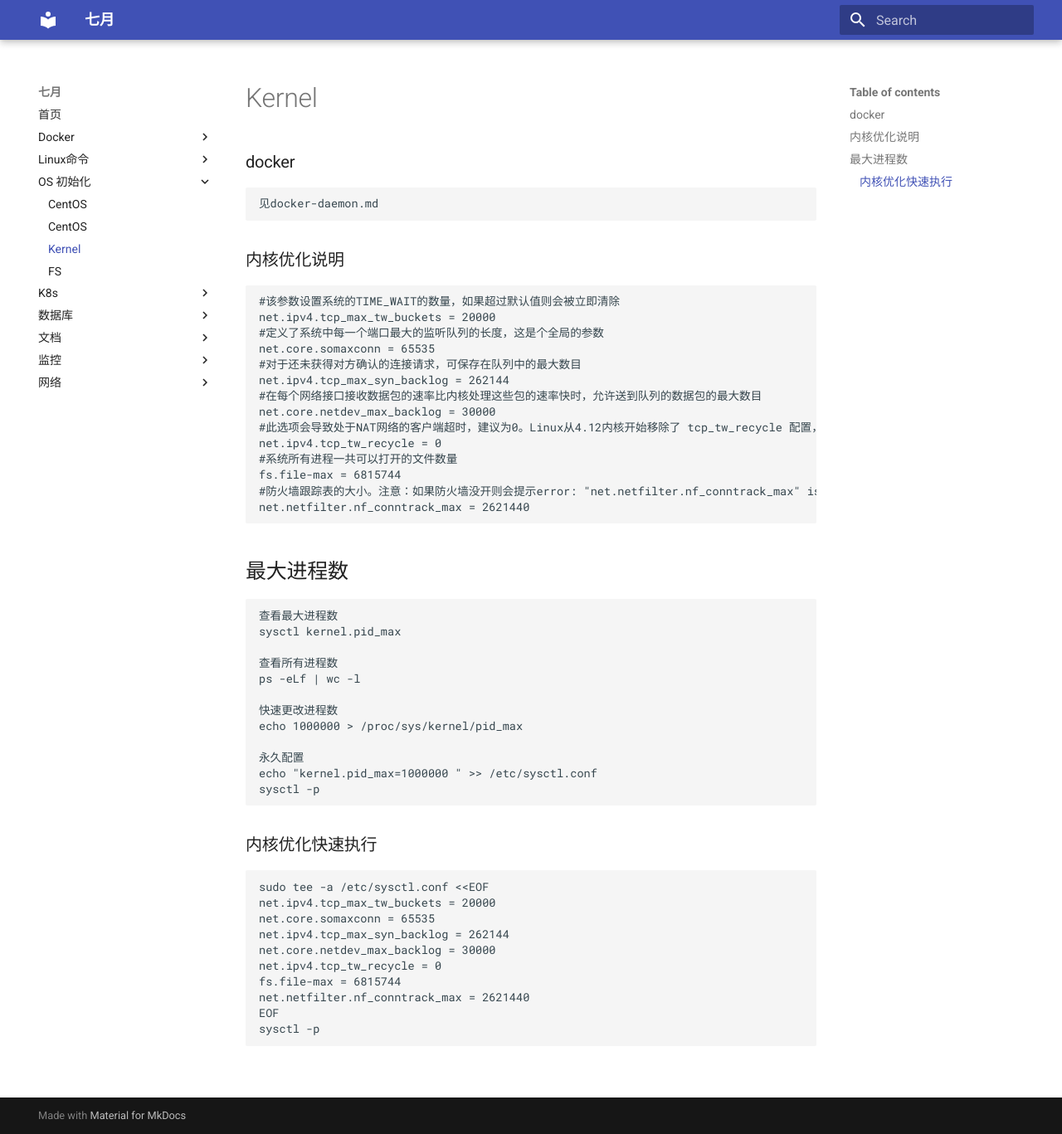
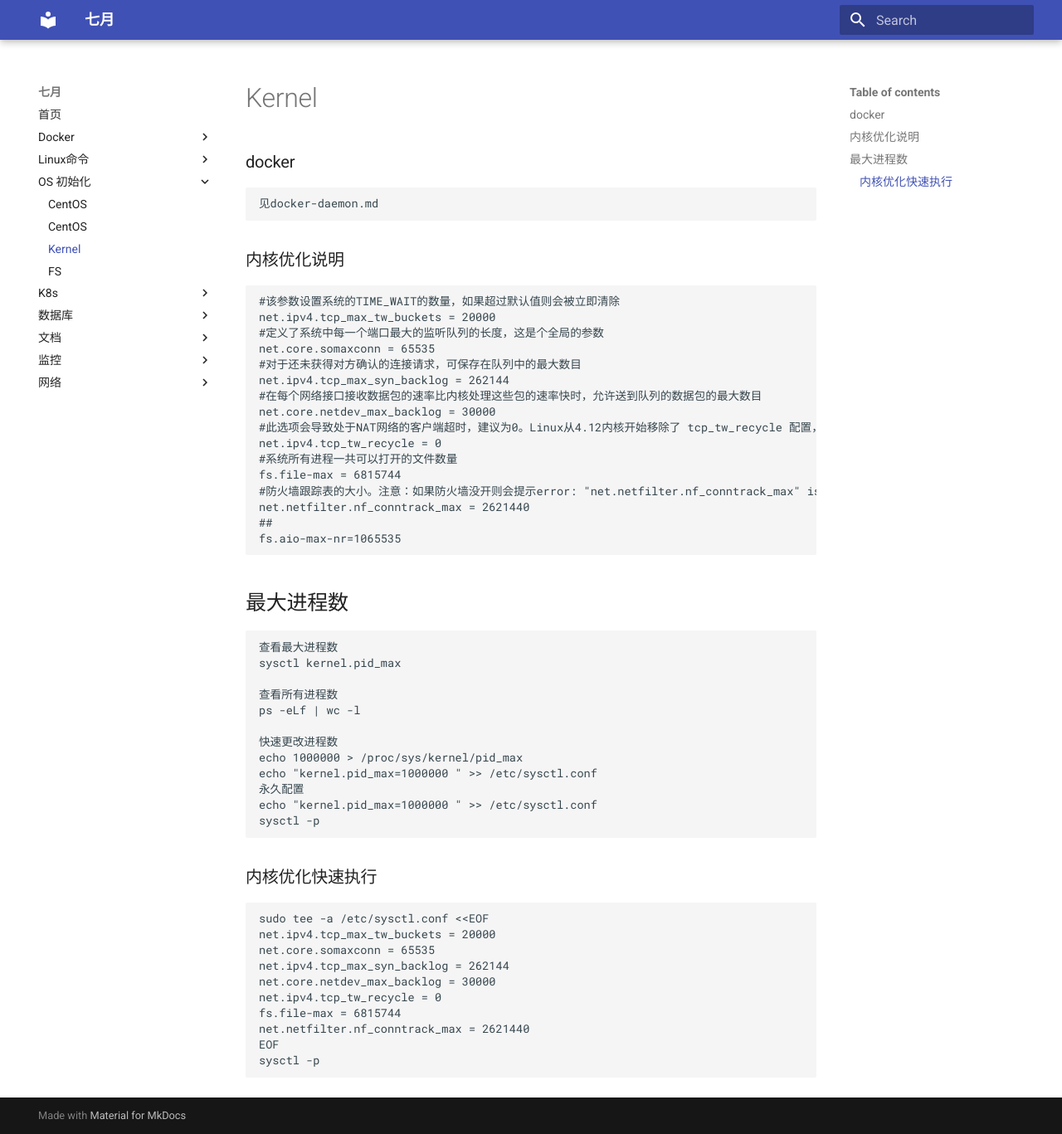
Before and after one commit to huboa/mkdocs, an MkDocs documentation site: the page built from docs/OS-初始化/kernel.md, in a window 1280 px wide and 1367 px high. Shown: the whole window at 83% size. Built offline with MkDocs 1.6.1 and Material for MkDocs 9.7.7, drawn with Linux system fonts in a browser that asks for light colours.

Commit message:
内核优化添加 最大进程数

```diff
--- a/docs/OS-初始化/kernel.md
+++ b/docs/OS-初始化/kernel.md
@@ -17,6 +17,8 @@
     fs.file-max = 6815744
     #防火墙跟踪表的大小。注意：如果防火墙没开则会提示error: "net.netfilter.nf_conntrack_max" is an unknown key，忽略即可
     net.netfilter.nf_conntrack_max = 2621440
+    ##
+    fs.aio-max-nr=1065535
 
 ## 最大进程数
     查看最大进程数
@@ -27,7 +29,7 @@
 
     快速更改进程数
     echo 1000000 > /proc/sys/kernel/pid_max
-
+    echo "kernel.pid_max=1000000 " >> /etc/sysctl.conf
     永久配置
     echo "kernel.pid_max=1000000 " >> /etc/sysctl.conf
     sysctl -p
```
Also changed, not shown: docs/OS-初始化/Centos.md (+1 -1 lines).
